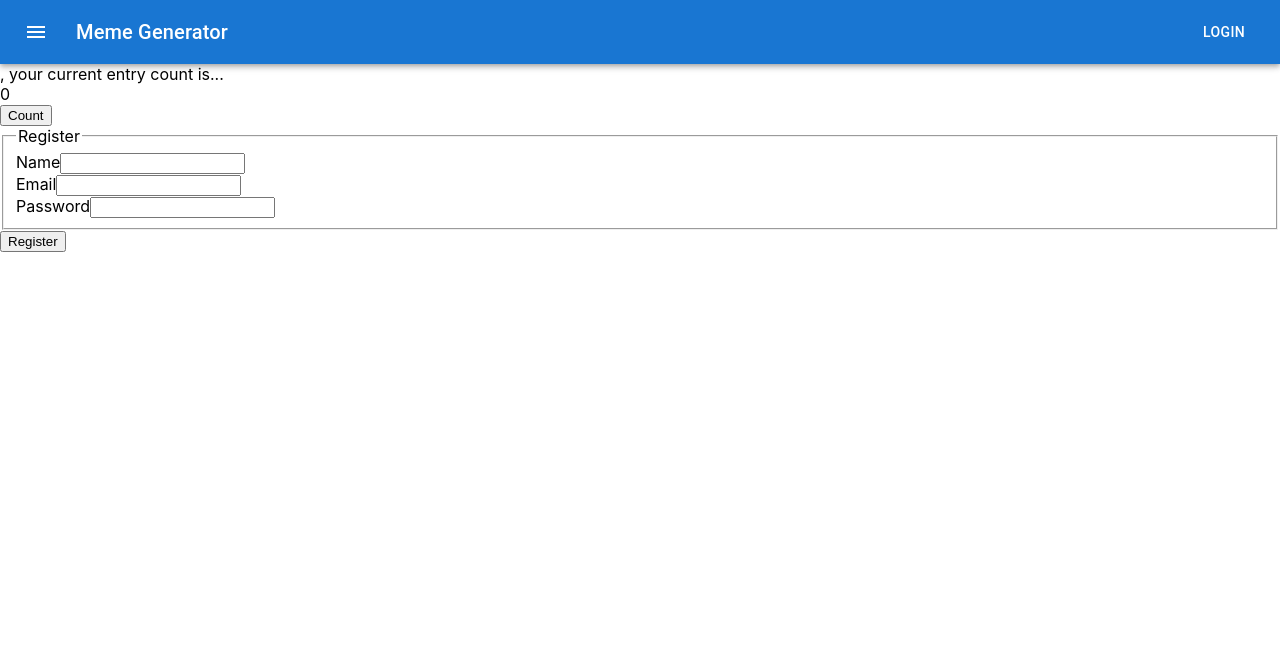
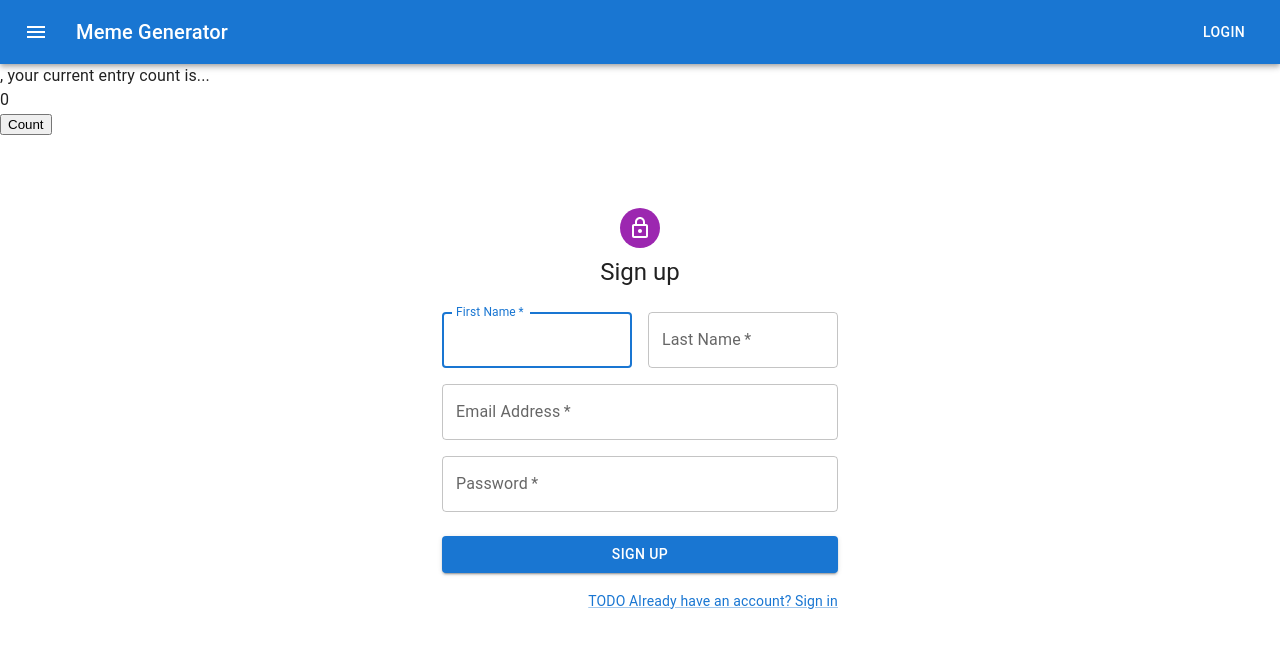
Before and after one commit to Lukimuc/Meme-Generator-OMM, a React (Create React App) app in the folder react-frontend/: page / in a window 1280 px wide. Both pictures are taken after a click on the element "Don't have an account? Sign Up". Shown: the top 648 px of the page. Built offline with nearby package versions, Linux system fonts and the light colour scheme.

Commit message:
After Git Crash: Register recovered

```diff
--- a/react-frontend/src/pages/Register/Register.js
+++ b/react-frontend/src/pages/Register/Register.js
@@ -1,4 +1,19 @@
 import React from 'react';
+import Avatar from '@mui/material/Avatar';
+import Button from '@mui/material/Button';
+import CssBaseline from '@mui/material/CssBaseline';
+import TextField from '@mui/material/TextField';
+import FormControlLabel from '@mui/material/FormControlLabel';
+import Checkbox from '@mui/material/Checkbox';
+import Link from '@mui/material/Link';
+import Grid from '@mui/material/Grid';
+import Box from '@mui/material/Box';
+import LockOutlinedIcon from '@mui/icons-material/LockOutlined';
+import Typography from '@mui/material/Typography';
+import Container from '@mui/material/Container';
+import { createTheme, ThemeProvider } from '@mui/material/styles';
+
+const theme = createTheme();
 
 class Register extends React.Component {
     constructor(props) {
@@ -6,30 +21,39 @@
         this.state = {
             email: '',
             password: '',
-      name: ''
+            firstname: '',
+            lastname: ''
         }
     }
 
-  onNameChange = (event) => {
-    this.setState({name: event.target.value})
+    onFirstnameChange = (event) => {
+        this.setState({ firstname: event.target.value })
+        console.log(this.state.firstname);
+    }
+
+    onLastnameChange = (event) => {
+        this.setState({ lastname: event.target.value })
+        console.log(this.state.lastname);
     }
 
     onEmailChange = (event) => {
-    this.setState({email: event.target.value})
+        this.setState({ email: event.target.value })
     }
 
     onPasswordChange = (event) => {
-    this.setState({password: event.target.value})
+        this.setState({ password: event.target.value })
     }
 
-  onSubmitSignIn = () => {
+    onSubmitSignIn = (event) => {
+        event.preventDefault();
         fetch('http://localhost:3002/register', {
             method: 'post',
-      headers: {'Content-Type': 'application/json'},
+            headers: { 'Content-Type': 'application/json' },
             body: JSON.stringify({
                 email: this.state.email,
                 password: this.state.password,
-        name: this.state.name
+                firstname: this.state.firstname,
+                lastname: this.state.lastname
             })
         })
             .then(response => response.json())
@@ -43,53 +67,97 @@
 
     render() {
         return (
-      <article className="br3 ba b--black-10 mv4 w-100 w-50-m w-25-l mw6 shadow-5 center">
-        <main className="pa4 black-80">
-          <div className="measure">
-            <fieldset id="sign_up" className="ba b--transparent ph0 mh0">
-              <legend className="f1 fw6 ph0 mh0">Register</legend>
-              <div className="mt3">
-                <label className="db fw6 lh-copy f6" htmlFor="name">Name</label>
-                <input
-                  className="pa2 input-reset ba bg-transparent hover-bg-black hover-white w-100"
-                  type="text"
-                  name="name"
-                  id="name"
-                  onChange={this.onNameChange}
+            <ThemeProvider theme={theme}>
+                <Container component="main" maxWidth="xs">
+                    <CssBaseline />
+                    <Box
+                        sx={{
+                            marginTop: 8,
+                            display: 'flex',
+                            flexDirection: 'column',
+                            alignItems: 'center',
+                        }}
+                    >
+                        <Avatar sx={{ m: 1, bgcolor: 'secondary.main' }}>
+                            <LockOutlinedIcon />
+                        </Avatar>
+                        <Typography component="h1" variant="h5">
+                            Sign up
+                        </Typography>
+                        <Box component="form" noValidate sx={{ mt: 3 }}>
+                            <Grid container spacing={2}>
+                                <Grid item xs={12} sm={6}>
+                                    <TextField
+                                        autoComplete="given-name"
+                                        name="firstName"
+                                        required
+                                        fullWidth
+                                        id="firstName"
+                                        label="First Name"
+                                        autoFocus
+                                        onChange={this.onFirstnameChange}
                                     />
-              </div>
-              <div className="mt3">
-                <label className="db fw6 lh-copy f6" htmlFor="email-address">Email</label>
-                <input
-                  className="pa2 input-reset ba bg-transparent hover-bg-black hover-white w-100"
-                  type="email"
-                  name="email-address"
-                  id="email-address"
+                                </Grid>
+                                <Grid item xs={12} sm={6}>
+                                    <TextField
+                                        required
+                                        fullWidth
+                                        id="lastName"
+                                        label="Last Name"
+                                        name="lastName"
+                                        autoComplete="family-name"
+                                        onChange={this.onLastnameChange}
+                                    />
+                                </Grid>
+                                <Grid item xs={12}>
+                                    <TextField
+                                        required
+                                        fullWidth
+                                        id="email"
+                                        label="Email Address"
+                                        name="email"
+                                        autoComplete="email"
                                         onChange={this.onEmailChange}
                                     />
-              </div>
-              <div className="mv3">
-                <label className="db fw6 lh-copy f6" htmlFor="password">Password</label>
-                <input
-                  className="b pa2 input-reset ba bg-transparent hover-bg-black hover-white w-100"
+                                </Grid>
+                                <Grid item xs={12}>
+                                    <TextField
+                                        required
+                                        fullWidth
+                                        name="password"
+                                        label="Password"
                                         type="password"
-                  name="password"
                                         id="password"
+                                        autoComplete="new-password"
                                         onChange={this.onPasswordChange}
                                     />
-              </div>
-            </fieldset>
-            <div className="">
-              <input
+                                </Grid>
+
+                            </Grid>
+                            <Button
+                                type="submit"
+                                fullWidth
+                                variant="contained"
+                                sx={{ mt: 3, mb: 2 }}
                                 onClick={this.onSubmitSignIn}
-                className="b ph3 pv2 input-reset ba b--black bg-transparent grow pointer f6 dib"
-                type="submit"
-                value="Register"
-              />
-            </div>
-          </div>
-        </main>
-      </article>
+                            >
+                                Sign Up
+                            </Button>
+                            <Grid container justifyContent="flex-end">
+                                <Grid item>
+                                    <Link href="#" variant="body2"> TODO
+                                        Already have an account? Sign in
+                                    </Link>
+                                </Grid>
+                            </Grid>
+                        </Box>
+                    </Box>
+
+                </Container>
+            </ThemeProvider>
+
+
+
         );
     }
 }
```
Lines whose indentation alone changed are shown as unchanged.
